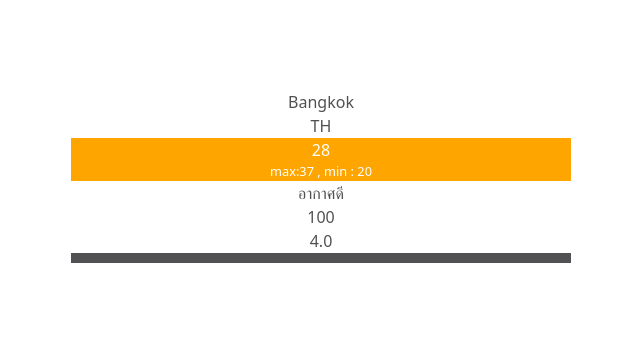
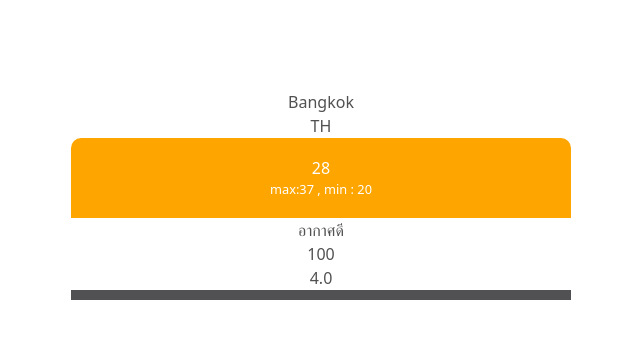
Before and after one commit to jaturaorn/test-react, a React (Vite) app: page / in a window 1280 px wide. Shown: the top 338 px of the page, without its empty margins (319-959 px from the left). Built offline with nearby package versions, Linux system fonts and the light colour scheme.

Commit message:
add some css in .weather

```diff
--- a/src/Appweather.css
+++ b/src/Appweather.css
@@ -29,4 +29,8 @@ section {
     justify-content: center;
     color: #fff;
     background: orange;
+    height: 10vh;
+    padding: 20px 0;
+    border-top-left-radius: 10px;
+    border-top-right-radius: 10px;
 }
```
